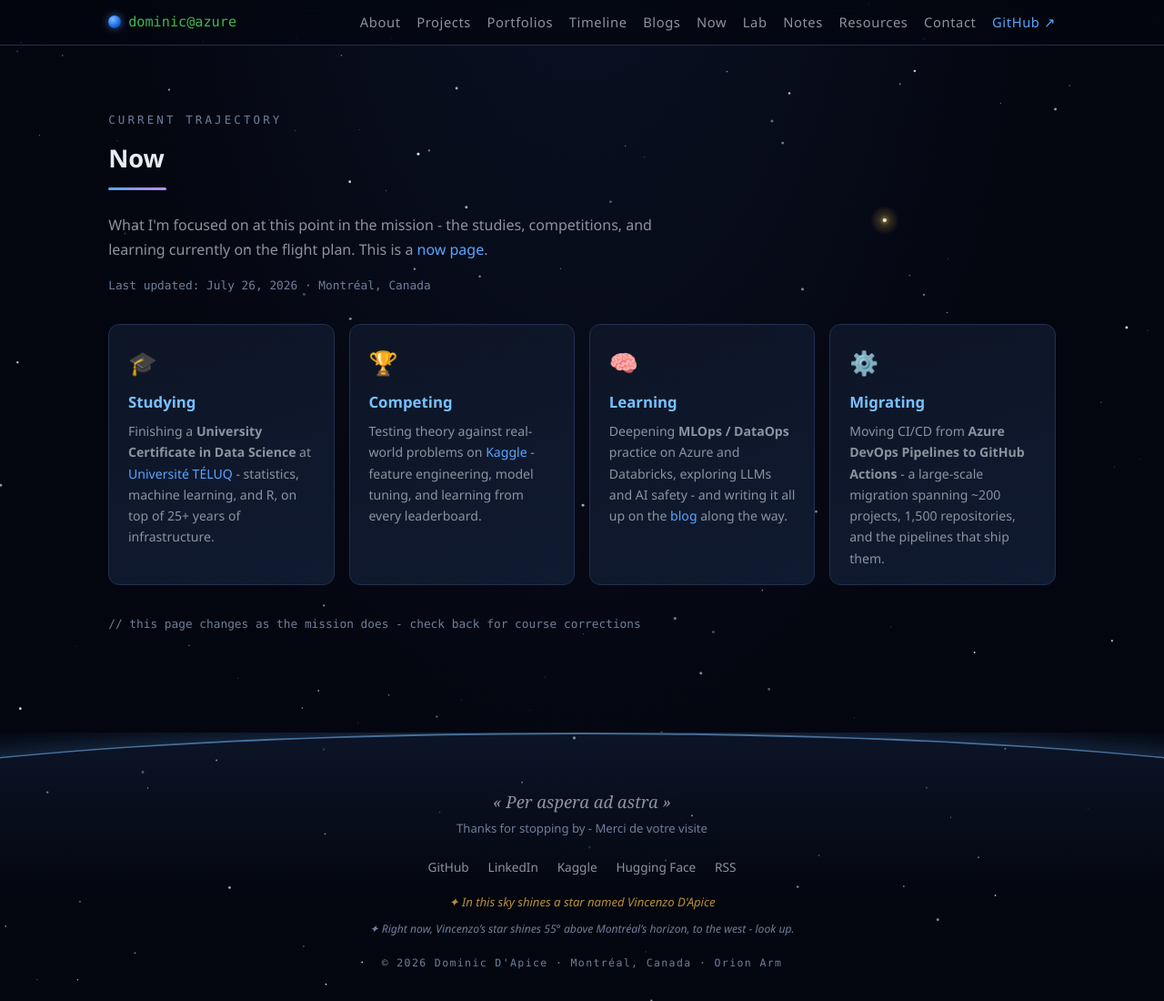
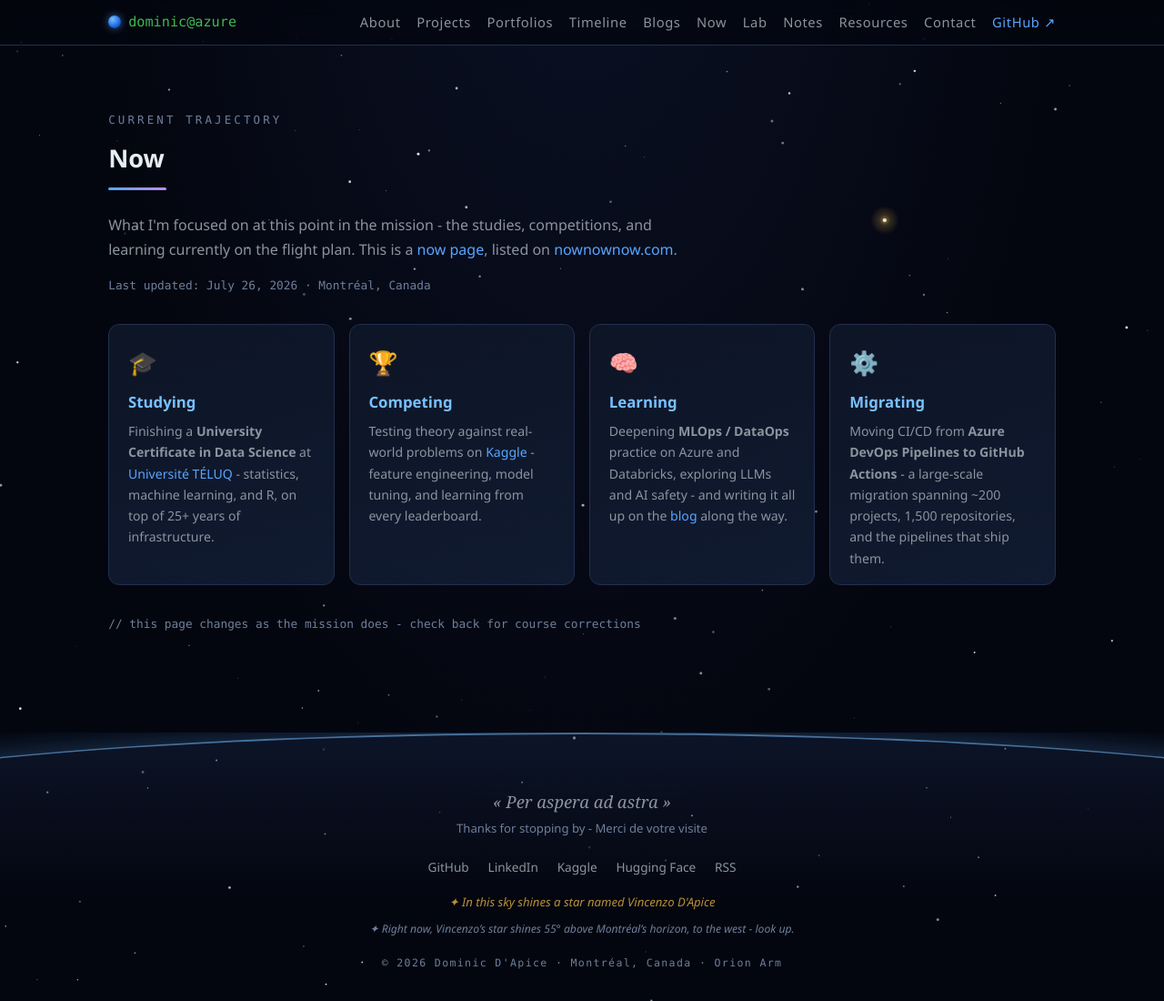
Before and after one commit to dapiced/dapiced.github.io, a Jekyll site: the page built from now/index.html, in a window 1280 px wide and 1100 px high. Shown: the whole window at 91% size. Built offline with Jekyll 4.4.1, drawn with Linux system fonts in a browser that asks for light colours.

Commit message:
Add nownownow.com profile link to Now page (#2)
Claude-Session: https://claude.ai/code/session_01LwUq1VXbBgvkzJv9YpboxG

Co-authored-by: Claude <noreply@anthropic.com>

```diff
--- a/now/index.html
+++ b/now/index.html
@@ -14,7 +14,8 @@ updated: 2026-07-26
   <p style="color: var(--muted); max-width: 640px;">
     What I'm focused on at this point in the mission - the studies, competitions,
     and learning currently on the flight plan. This is a
-    <a href="https://nownownow.com/about" target="_blank" rel="noopener">now page</a>.
+    <a href="https://nownownow.com/about" target="_blank" rel="noopener">now page</a>,
+    listed on <a href="https://nownownow.com/p/1Fe6" target="_blank" rel="noopener">nownownow.com</a>.
   </p>
   <p class="post-meta">
     Last updated: <time datetime="{{ page.updated }}">{{ page.updated | date: "%B %-d, %Y" }}</time> · Montréal, Canada
```
